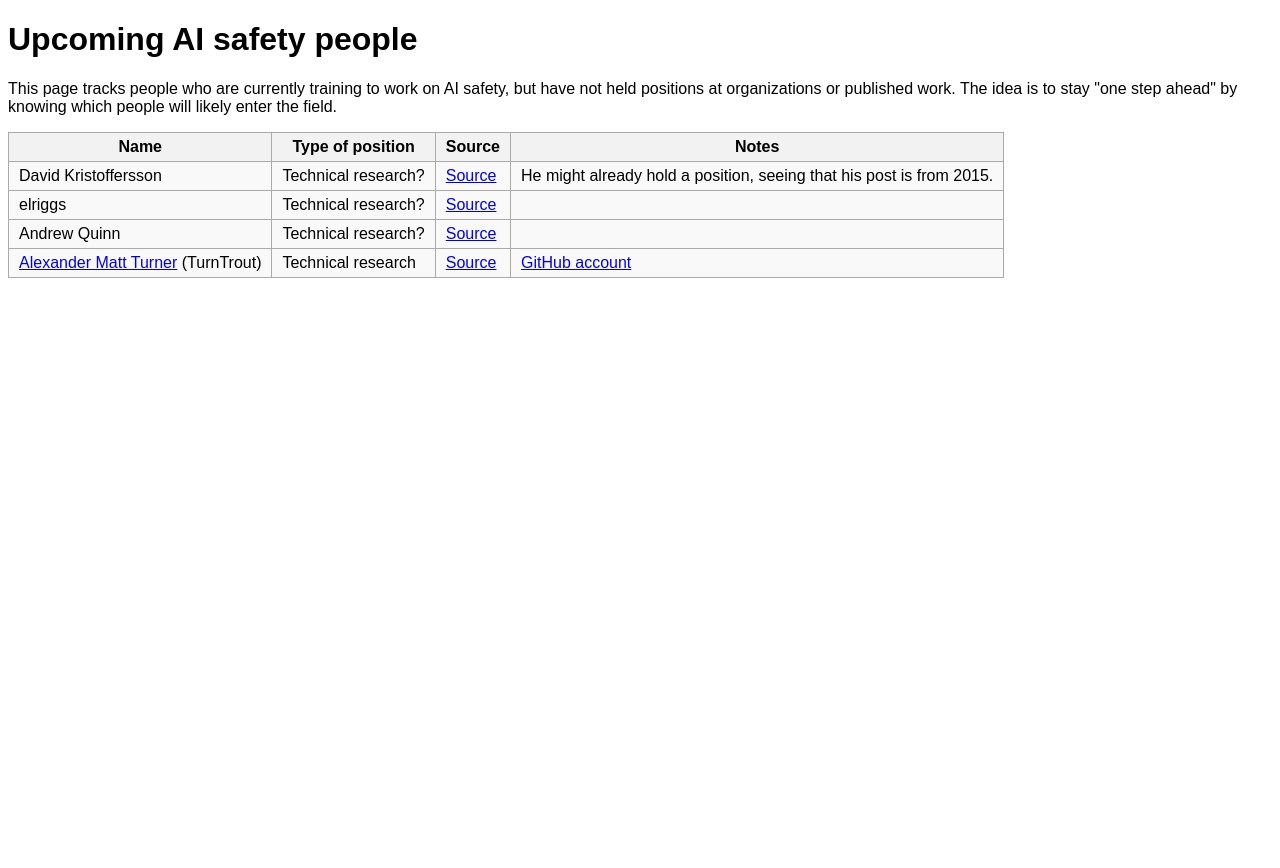
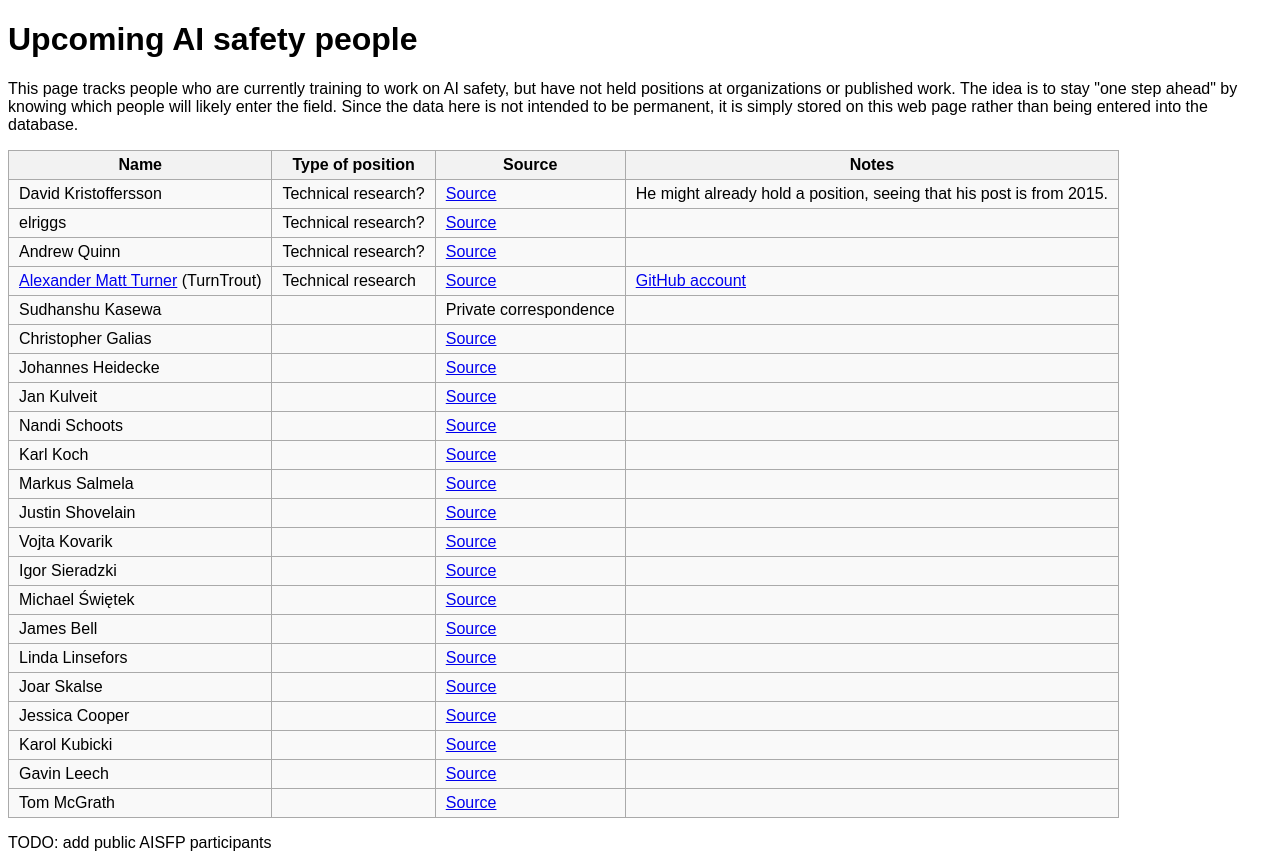
Before and after one commit to riceissa/aiwatch, a PHP site: page /upcoming-people/ in a window 1280 px wide. Shown: the part 26-894 px from the top of the page. Before the commit the page ends 304 px from the top, so only its background shows below. Run offline with PHP 8.4, Linux system fonts and the light colour scheme; some libraries are stand-ins or nearby versions.

Commit message:
add more people

```diff
--- a/access-portal/upcoming-people/index.php
+++ b/access-portal/upcoming-people/index.php
@@ -28,7 +28,9 @@
 <p>This page tracks people who are currently training to work on AI
   safety, but have not held positions at organizations or published
   work. The idea is to stay "one step ahead" by knowing which people
-  will likely enter the field.</p>
+  will likely enter the field. Since the data here is not intended to
+  be permanent, it is simply stored on this web page rather than being
+  entered into the database.</p>
 
 <table>
   <thead>
@@ -64,8 +66,136 @@
       <td><a href="https://www.greaterwrong.com/posts/EvKWNRkJgLosgRDSa/lightness-and-unease">Source</a></td>
       <td><a href="https://github.com/alexander-turner">GitHub account</a>
       </td>
+    </tr>
+    <tr>
+      <td>Sudhanshu Kasewa</td>
+      <td></td>
+      <td>Private correspondence</td>
+      <td></td>
+    </tr>
+    <tr>
+      <td>Christopher Galias</td>
+      <td></td>
+      <td><a href="https://aisafetycamp.com/2018/06/05/aisc-1-research-summaries/">Source</a>
+      </td>
+      <td></td>
+    </tr>
+    <tr>
+      <td>Johannes Heidecke</td>
+      <td></td>
+      <td><a href="https://aisafetycamp.com/2018/06/05/aisc-1-research-summaries/">Source</a>
+      </td>
+      <td></td>
+    </tr>
+    <tr>
+      <td>Jan Kulveit</td>
+      <td></td>
+      <td><a href="https://aisafetycamp.com/2018/06/05/aisc-1-research-summaries/">Source</a>
+      </td>
+      <td></td>
+    </tr>
+    <tr>
+      <td>Nandi Schoots</td>
+      <td></td>
+      <td><a href="https://aisafetycamp.com/2018/06/05/aisc-1-research-summaries/">Source</a>
+      </td>
+      <td></td>
+    </tr>
+    <tr>
+      <td>Karl Koch</td>
+      <td></td>
+      <td><a href="https://aisafetycamp.com/2018/06/05/aisc-1-research-summaries/">Source</a>
+      </td>
+      <td></td>
+    </tr>
+    <tr>
+      <td>Markus Salmela</td>
+      <td></td>
+      <td><a href="https://aisafetycamp.com/2018/06/05/aisc-1-research-summaries/">Source</a>
+      </td>
+      <td></td>
+    </tr>
+    <tr>
+      <td>Justin Shovelain</td>
+      <td></td>
+      <td><a href="https://aisafetycamp.com/2018/06/05/aisc-1-research-summaries/">Source</a>
+      </td>
+      <td></td>
+    </tr>
+    <tr>
+      <td>Vojta Kovarik</td>
+      <td></td>
+      <td><a href="https://aisafetycamp.com/2018/06/05/aisc-1-research-summaries/">Source</a>
+      </td>
+      <td></td>
+    </tr>
+    <tr>
+      <td>Igor Sieradzki</td>
+      <td></td>
+      <td><a href="https://aisafetycamp.com/2018/06/05/aisc-1-research-summaries/">Source</a>
+      </td>
+      <td></td>
+    </tr>
+    <tr>
+      <td>Michael Świętek</td>
+      <td></td>
+      <td><a href="https://aisafetycamp.com/2018/06/05/aisc-1-research-summaries/">Source</a>
+      </td>
+      <td></td>
+    </tr>
+    <tr>
+      <td>James Bell</td>
+      <td></td>
+      <td><a href="https://aisafetycamp.com/2018/06/05/aisc-1-research-summaries/">Source</a>
+      </td>
+      <td></td>
+    </tr>
+    <tr>
+      <td>Linda Linsefors</td>
+      <td></td>
+      <td><a href="https://aisafetycamp.com/2018/06/05/aisc-1-research-summaries/">Source</a>
+      </td>
+      <td></td>
+    </tr>
+    <tr>
+      <td>Joar Skalse</td>
+      <td></td>
+      <td><a href="https://aisafetycamp.com/2018/06/05/aisc-1-research-summaries/">Source</a>
+      </td>
+      <td></td>
+    </tr>
+    <tr>
+      <td>Jessica Cooper</td>
+      <td></td>
+      <td><a href="https://aisafetycamp.com/2018/06/05/aisc-1-research-summaries/">Source</a>
+      </td>
+      <td></td>
+    </tr>
+    <tr>
+      <td>Karol Kubicki</td>
+      <td></td>
+      <td><a href="https://aisafetycamp.com/2018/06/05/aisc-1-research-summaries/">Source</a>
+      </td>
+      <td></td>
+    </tr>
+    <tr>
+      <td>Gavin Leech</td>
+      <td></td>
+      <td><a href="https://aisafetycamp.com/2018/06/05/aisc-1-research-summaries/">Source</a>
+      </td>
+      <td></td>
+    </tr>
+    <tr>
+      <td>Tom McGrath</td>
+      <td></td>
+      <td><a href="https://aisafetycamp.com/2018/06/05/aisc-1-research-summaries/">Source</a>
+      </td>
+      <td></td>
+    </tr>
   </tbody>
 </table>
+
+<p>TODO: add public AISFP participants</p>
 
 <script>
     $(function(){$("table").tablesorter();});
```
